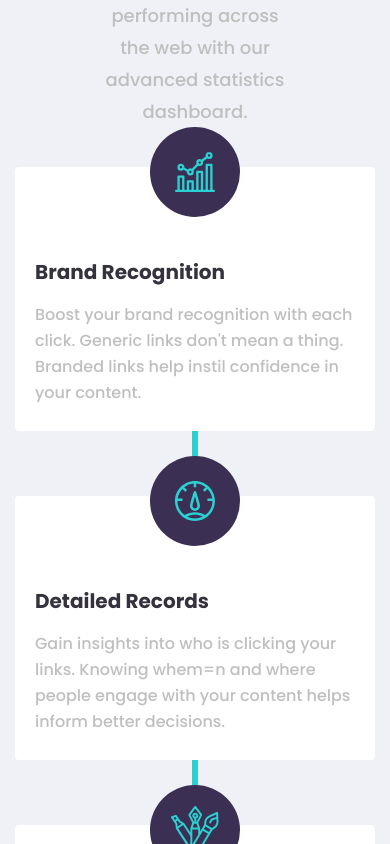
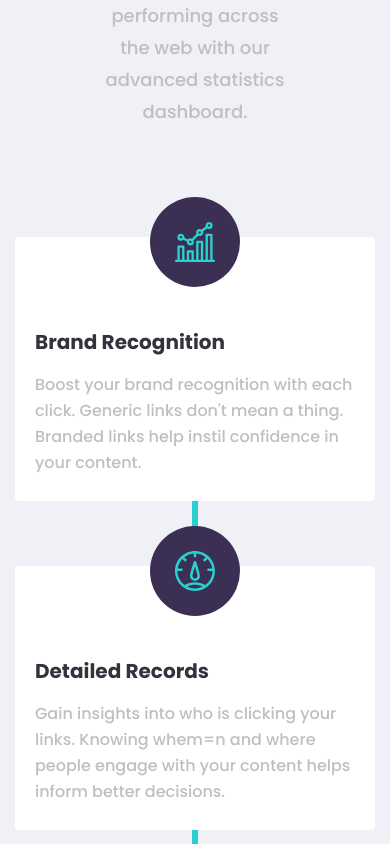
Before and after one commit to giovanna-mrosa/frontendMentor-shortly, a React (Create React App) app: page / in a window 390 px wide. Shown: the part 1380-2224 px from the top of the page. Built offline with nearby package versions, Linux system fonts and the light colour scheme.

Commit message:
settings

```diff
--- a/src/components/SecondSection/styles.scss
+++ b/src/components/SecondSection/styles.scss
@@ -105,7 +105,7 @@
       .detail-cards {
         align-items: center;
         justify-content: center;
-        padding-top: 130px;
+        padding-top: 200px;
 
         .detail {
           flex-direction: column;
```
